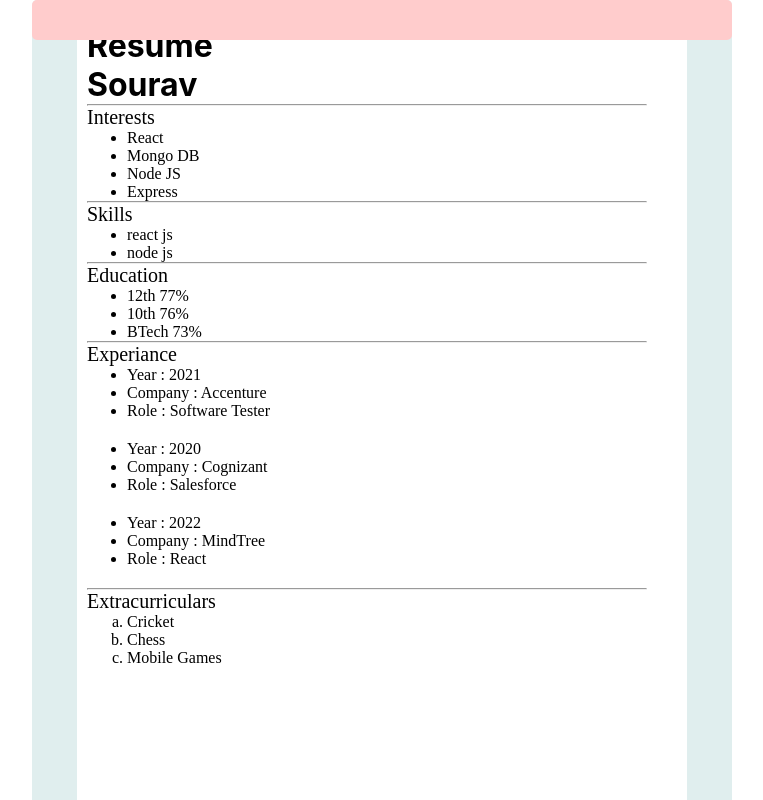
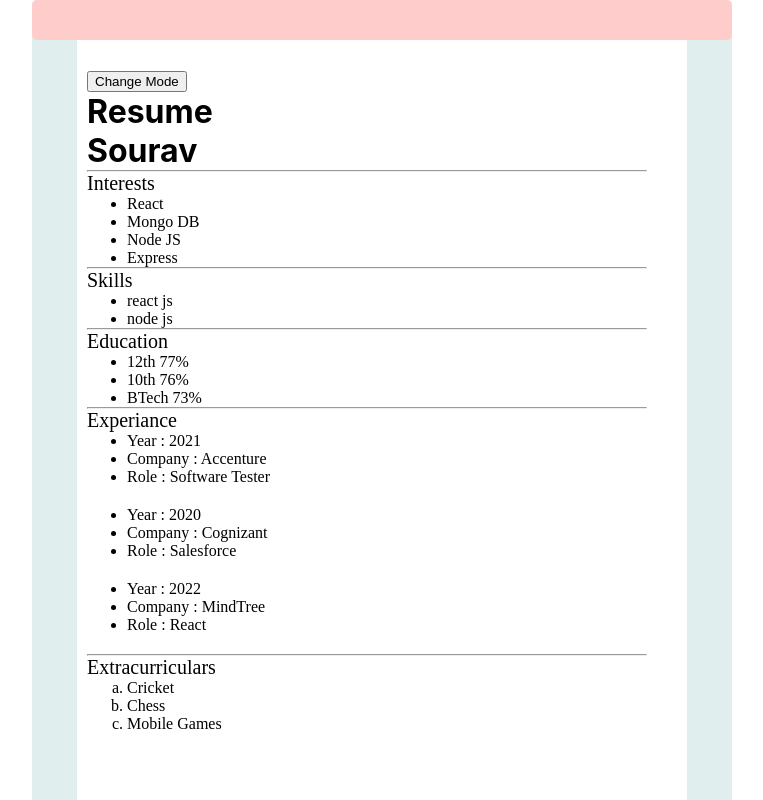
Before and after one commit to Sourav-Tanwar/Resume-Builder, a React (Create React App) app: page / in a window 1280 px wide. Shown: the top 800 px of the page, without its empty margins (258-1021 px from the left). Built offline with nearby package versions, Linux system fonts and the light colour scheme.

Commit message:
Chapter 3 - Assignment 3 Dark Mode added,  conditional rendering of components

```diff
--- a/src/App.js
+++ b/src/App.js
@@ -20,22 +20,41 @@ let resume = {
   }
   let  EC_items = ["Cricket","Chess","Mobile Games"]
 
+ const handleDarkMode= ()=>{
+  let current_class= document.getElementById('content').className
+  //  console.log(document.getElementById('content').className)
+  if (current_class==="stuff"){
+    document.getElementById('content').className = 'dark-mode';
+  }
+  else{
+    document.getElementById('content').className = 'stuff';
+  }
+ }
+
 function App() {
+
   return (
     <>
-    <Border resume={resume}>
+    <Border >
+
+    <button onClick={handleDarkMode}>Change Mode</button>
     <h1>Resume</h1>
     <h1>Sourav</h1>
     <hr />
-    <Interests interests={resume.interests} />
+    {resume.interests.length > 0 ?<Interests interests={resume.interests} /> :null }
+    {/* <Interests interests={resume.interests} /> */}
     <hr />
-    <Skill skills={resume.skills}  />
+    {resume.skills.length > 0 ?<Skill skills={resume.skills}  /> :null }
+    {/* <Skill skills={resume.skills}  /> */}
     <hr />
-    <Education education={resume.education} />
+    {resume.education.length > 0 ?<Education education={resume.education} /> :null }
+    {/* <Education education={resume.education} /> */}
     <hr />
-    <Experiance experience={resume.experience} />
+    {resume.experience.length > 0 ?<Experiance experience={resume.experience} /> :null }
+    {/* <Experiance experience={resume.experience} /> */}
     <hr />
-    <Extracurriculars layout="alpha" EC_items={EC_items}/> {/* layout alpha numbered bullets */}
+    {EC_items.length > 0 ?<Extracurriculars layout="alpha" EC_items={EC_items}/> :null }
+    {/* <Extracurriculars layout="alpha" EC_items={EC_items}/> layout alpha numbered bullets */}
     </Border>
 
     </>
--- a/src/App1.css
+++ b/src/App1.css
@@ -54,6 +54,7 @@
     margin-left: 55px;
     width: 80%;
     height: 1000x;
+    margin-top: 50px;
   }
 
   p,
@@ -91,3 +92,14 @@
   .heading1{
     margin-top: 20px;
   }
+
+  .dark-mode{
+    background-color: gray;
+    color: #ffcccc;
+    display: inline-block;
+    margin-top: 6px;
+    margin-left: 55px;
+    width: 80%;
+    height: 1000x;
+    margin-top: 50px;
+  }
--- a/src/components/Border.js
+++ b/src/components/Border.js
@@ -6,7 +6,7 @@ export default function Border(props) {
     <>
         <div id="header"></div>
             <div className="left"></div>
-            <div className="stuff">
+            <div id="content" className="stuff">
             <br/>
             {props.children}
             </div>
```
